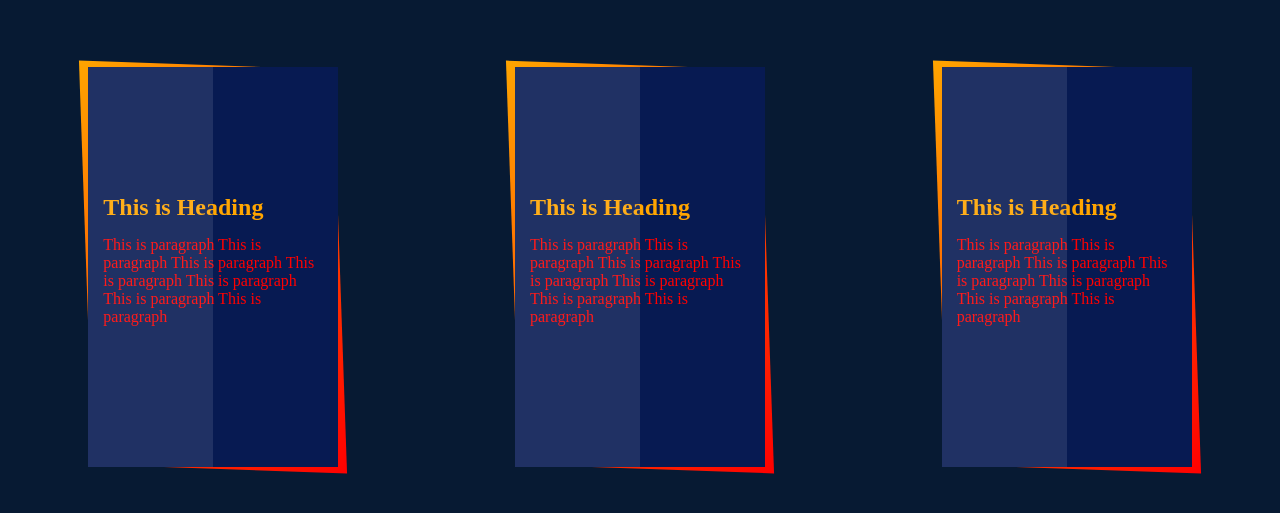
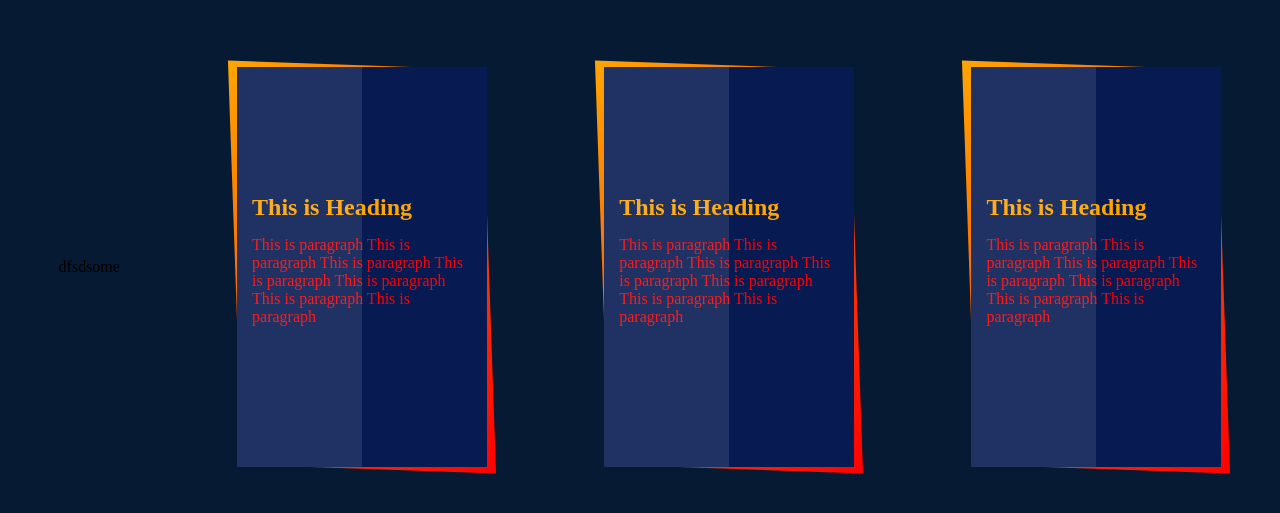
Before and after one commit to tarikul2k20/CSS, a plain HTML site: page css prac/glow.html in a window 1280 px wide. Shown: the part 133-646 px from the top of the page. Drawn offline with Linux system fonts and the light colour scheme.

Commit message:
etxt added

```diff
--- a/css prac/glow.html
+++ b/css prac/glow.html
@@ -7,7 +7,7 @@
     <link rel="stylesheet" href="glow.css">
 </head>
 <body>
-
+    dfsdsome
     <div class="box">
         <div class="glass"> </div>
        <div class="content">
```
